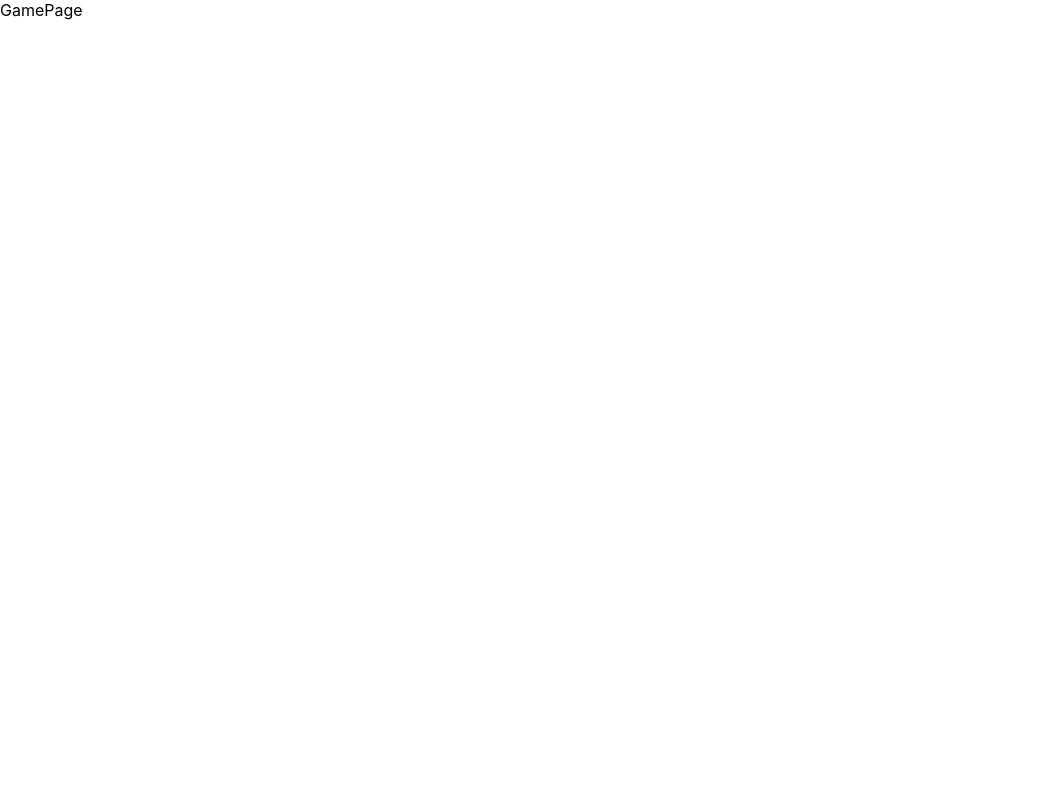
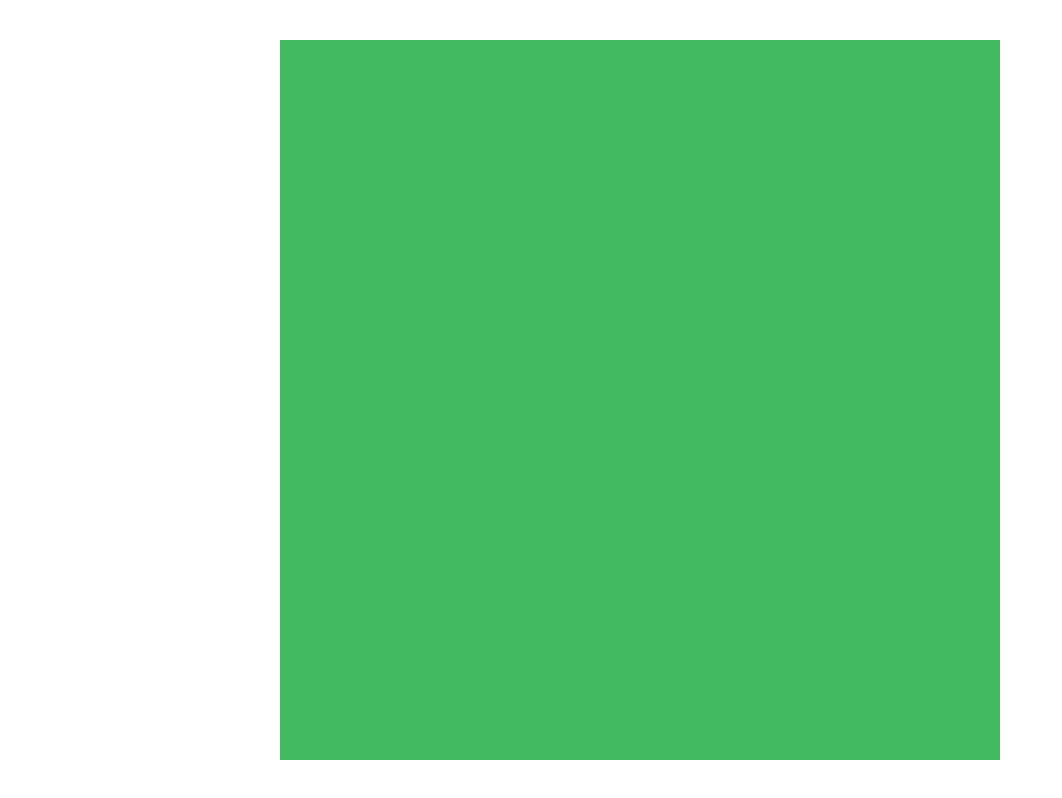
Before and after one commit to sanya-shch/animal-squad, a React (Create React App) app: page /game in a window 1280 px wide. Shown: the whole page, without its empty margins (0-1062 px from the left). Built offline with nearby package versions, Linux system fonts and the light colour scheme.

Commit message:
added game page and game store

```diff
--- a/package.json
+++ b/package.json
@@ -3,6 +3,8 @@
   "version": "0.1.0",
   "private": true,
   "dependencies": {
+    "mobx": "6.7.0",
+    "mobx-react-lite": "3.4.0",
     "react": "18.2.0",
     "react-dom": "18.2.0",
     "react-router-dom": "6.8.2",
--- a/src/screens/Game/index.js
+++ b/src/screens/Game/index.js
@@ -1,9 +1,31 @@
 import React from "react";
+import { observer } from "mobx-react-lite";
 
 import "./style.scss";
 
-const GamePage = () => {
-  return <div>GamePage</div>;
-};
+import gameStore from "../../store/gameStore";
+
+const GamePage = observer(() => {
+  return (
+    <div className="game_page">
+      <div
+        className="game_board"
+        style={{
+          "--size": gameStore.gameBoardSize,
+        }}
+      >
+        {Object.values(gameStore.gameBoard).map((row, rowIndex) => (
+          <div key={`row-${rowIndex}`} className="row">
+            {row.map((cell, cellIndex) => (
+              <div key={`cell-${cellIndex}`} className="cell">
+                *
+              </div>
+            ))}
+          </div>
+        ))}
+      </div>
+    </div>
+  );
+});
 
 export default GamePage;
--- a/src/screens/Game/style.scss
+++ b/src/screens/Game/style.scss
@@ -0,0 +1,28 @@
+.game_page {
+  display: flex;
+  justify-content: center;
+  align-items: center;
+  height: 100vh;
+  width: 100vw;
+
+  .game_board {
+    width: min(90vw, 90vh);
+    height: min(90vw, 90vh);
+    background-color: #41ba62;
+
+    display: flex;
+    justify-content: space-between;
+    flex-direction: column;
+
+    .row {
+      display: flex;
+      flex-direction: row;
+      justify-content: space-between;
+      height: calc(100% / var(--size, 15));
+    }
+
+    .cell {
+      width: calc(100% / var(--size, 15));
+    }
+  }
+}
--- a/src/screens/Home/index.js
+++ b/src/screens/Home/index.js
@@ -1,9 +1,25 @@
 import React from "react";
+import { useNavigate } from "react-router-dom";
+import { observer } from "mobx-react-lite";
 
 import "./style.scss";
 
-const HomePage = () => {
-  return <div>HomePage</div>;
-};
+import gameStore from "../../store/gameStore";
+
+const HomePage = observer(() => {
+  const navigate = useNavigate();
+
+  const handleClickStart = () => {
+    gameStore.startGame();
+    navigate("/game");
+  };
+
+  return (
+    <div>
+      HomePage
+      <button onClick={handleClickStart}>start</button>
+    </div>
+  );
+});
 
 export default HomePage;
--- /dev/null
+++ b/src/store/gameStore.js
@@ -0,0 +1,31 @@
+import { makeAutoObservable } from "mobx";
+
+class GameStore {
+  gameBoard = {};
+  gameBoardSize = 15;
+
+  constructor() {
+    makeAutoObservable(this);
+  }
+
+  startGame = () => {
+    const points = {};
+
+    this.gameBoard = {};
+
+    for (let i = 0, pointIdx = 0; i < 15; i++) {
+      const row = [];
+
+      for (let y = 0; y < 15; y++) {
+        row.push(`point-${pointIdx}`);
+
+        points[`point-${pointIdx}`] = { number: 0 };
+        pointIdx++;
+      }
+
+      this.gameBoard[i] = row;
+    }
+  };
+}
+
+export default new GameStore();
```
Also changed, not shown: 1 other file (tests, documents, lock files or other folders).
